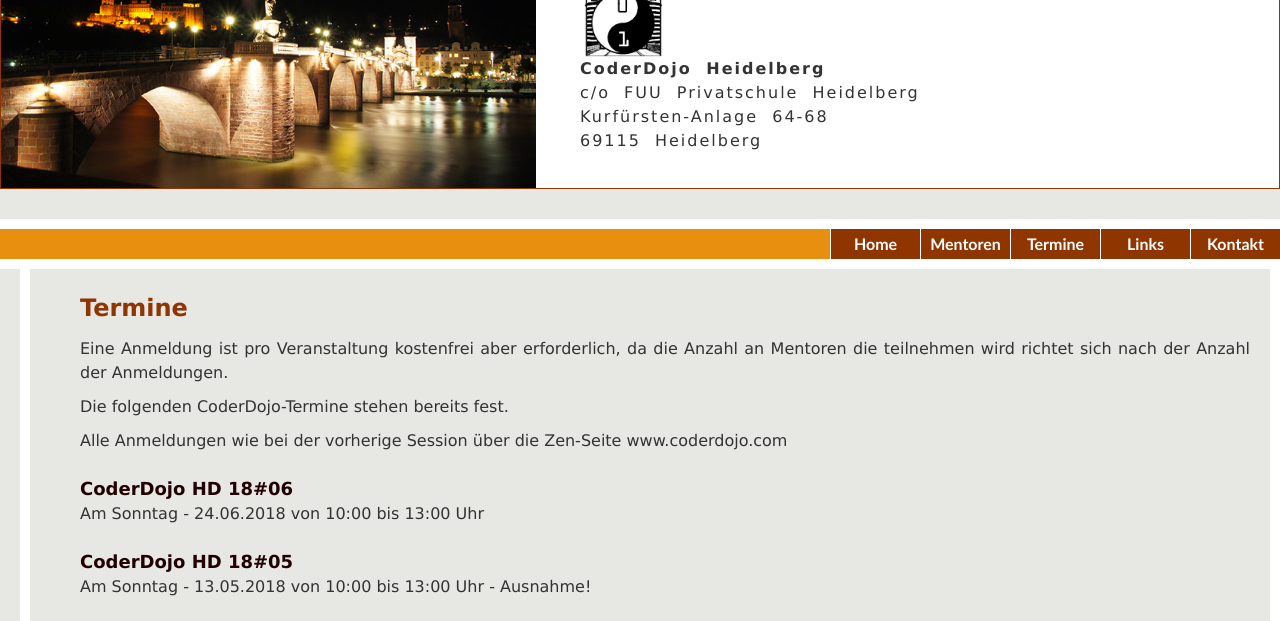
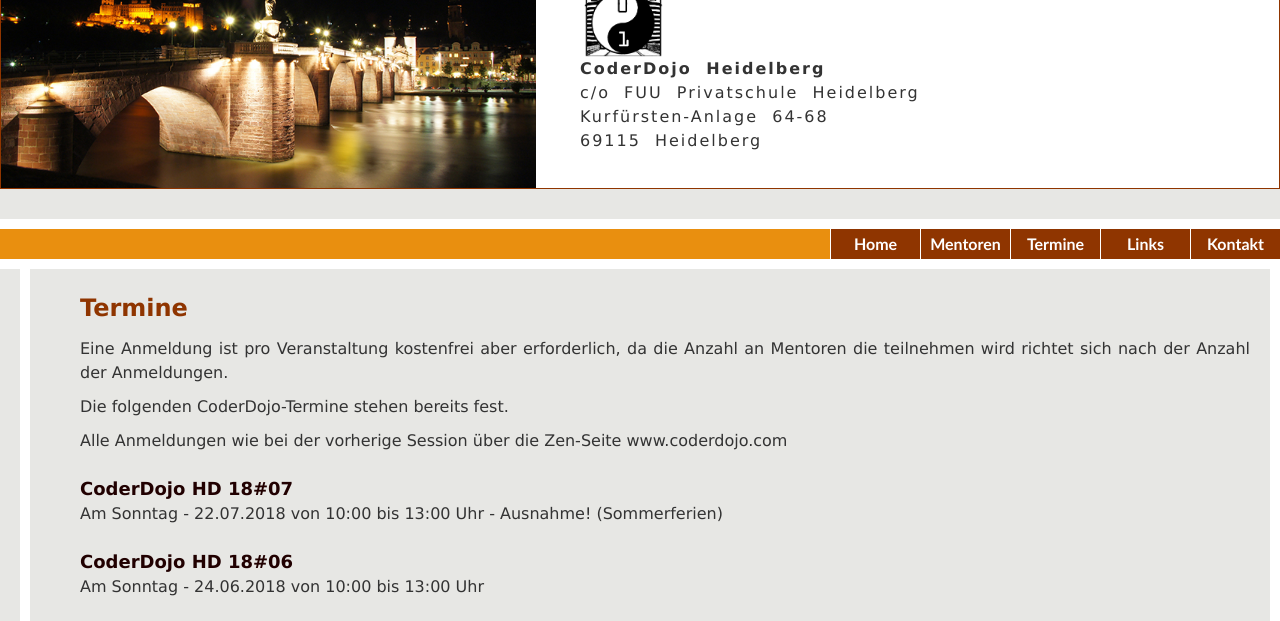
Before and after one commit to CoderDojoHD/coderdojohd.github.io, a plain HTML site: page Termine.htm in a window 1280 px wide. Shown: the part 143-764 px from the top of the page. Drawn offline with Linux system fonts and the light colour scheme.

Commit message:
Neuer Termin Juli

```diff
--- a/Termine.htm
+++ b/Termine.htm
@@ -69,11 +69,14 @@
     <p>
 	<p>Alle Anmeldungen wie bei der vorherige Session über die Zen-Seite www.coderdojo.com
 	<p>
+	<H3>CoderDojo HD 18#07</H3>
+	<p>Am Sonntag - 22.07.2018 von 10:00 bis 13:00 Uhr - Ausnahme! (Sommerferien)
+    	<p>
 	<H3>CoderDojo HD 18#06</H3>
 	<p>Am Sonntag - 24.06.2018 von 10:00 bis 13:00 Uhr
     	<p>
 	<H3>CoderDojo HD 18#05</H3>
-	<p>Am Sonntag - 13.05.2018 von 10:00 bis 13:00 Uhr - Ausnahme!
+	<p>Am Sonntag - 13.05.2018 von 10:00 bis 13:00 Uhr - Ausnahme! (Pfingstferien)
     	<p>
 	<H3>CoderDojo HD 18#04</H3>
 	<p>Am Sonntag - 29.04.2018 von 10:00 bis 13:00 Uhr
```
